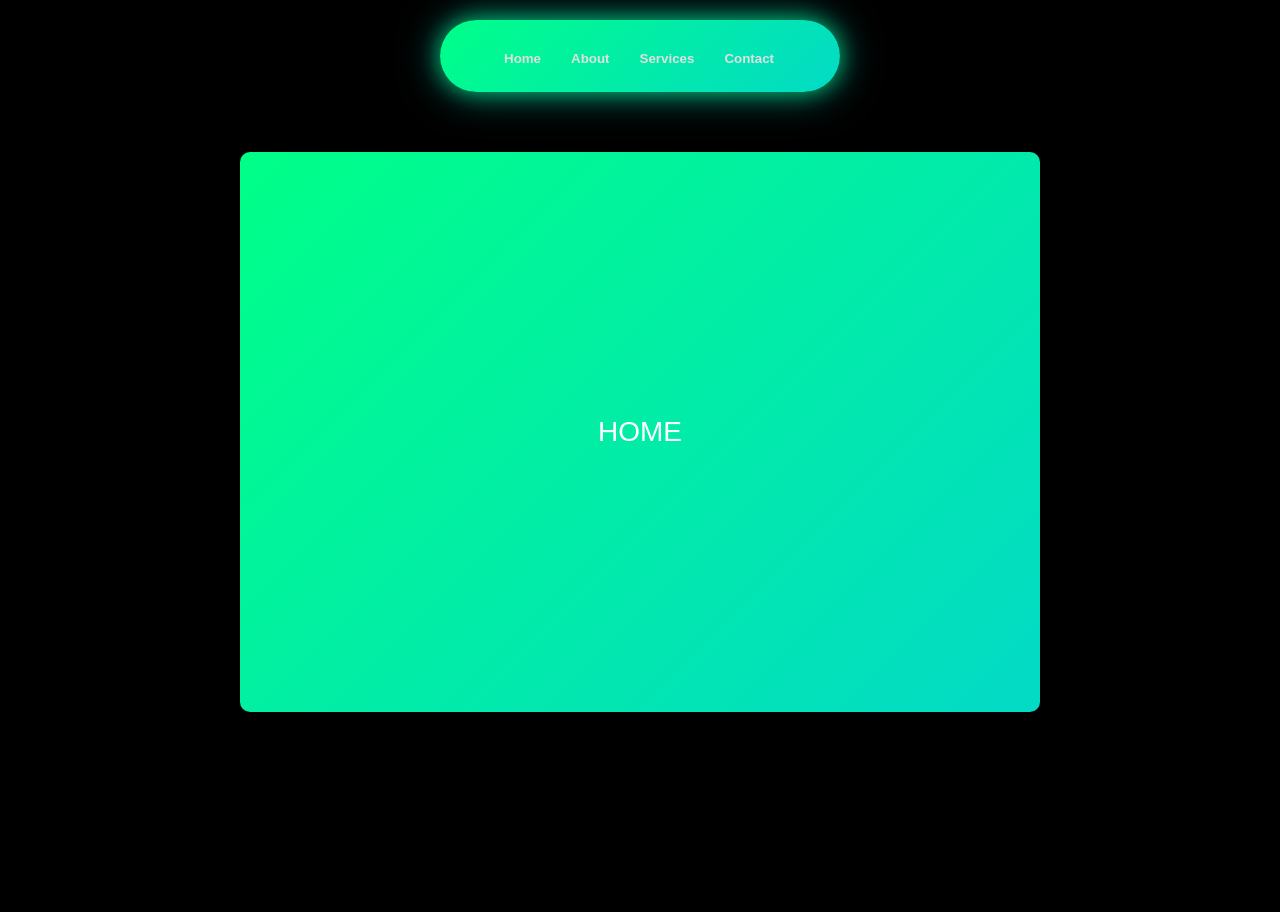
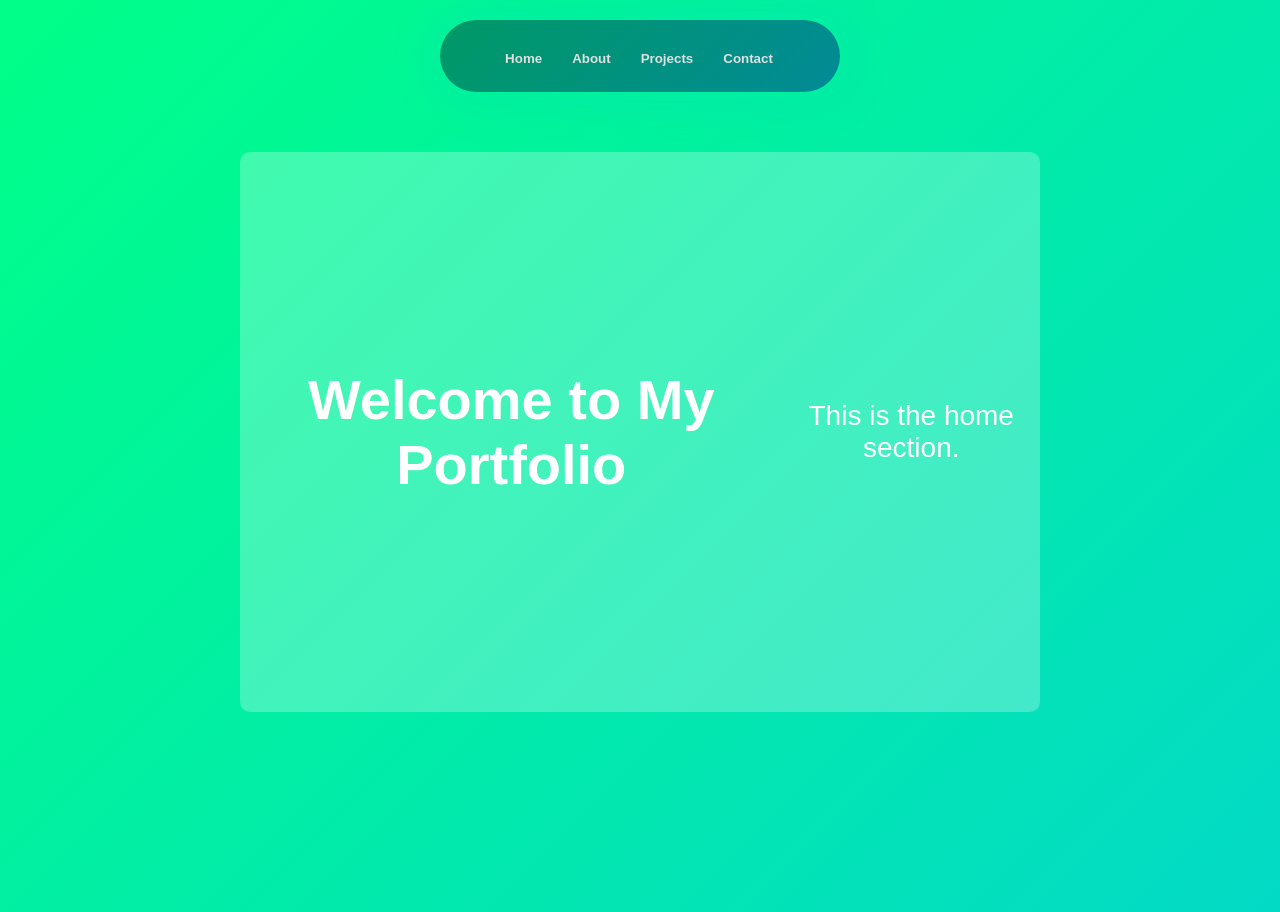
Before and after one commit to Chauhan-saab2006/potfolio1, a plain HTML site: page index.html in a window 1280 px wide. Shown: the top 912 px of the page. Drawn offline with Linux system fonts and the light colour scheme.

Commit message:
basic design is complete

```diff
--- a/index.html
+++ b/index.html
@@ -9,17 +9,23 @@
 </head>
 
 <body>
-  <div class="nav">
+  <nav class="nav">
     <button onclick="showSection('home')">Home</button>
     <button onclick="showSection('about')">About</button>
-    <button onclick="showSection('services')">Services</button>
+    <button onclick="showSection('projects')">Projects</button>
     <button onclick="showSection('contact')">Contact</button>
-  </div>
+  </nav>
 
   <div class="sections">
-    <div id="home" class="section active">HOME</div>
-    <div id="about" class="section">ABOUT</div>
-    <div id="services" class="section">SERVICES</div>
+    <div id="home" class="section active">
+      <h1>Welcome to My Portfolio</h1>
+      <p>This is the home section.</p>
+    </div>
+    <div id="about" class="section">
+      <h1>hey </h1>
+      <p>this my about section</p>
+    </div>
+    <div id="projects" class="section">Projects</div>
     <div id="contact" class="section">CONTACT</div>
   </div>
 
--- a/style.css
+++ b/style.css
@@ -4,7 +4,9 @@ body {
   overflow-y: hidden;
   font-family: Arial, sans-serif;
   text-align: center;
-  background-color: #000000;
+  /* background-color: #000000; */
+  background: linear-gradient(135deg, #00FF88, #03DAC6);
+  /* background: linear-gradient(135deg, rgba(255, 69, 0, 1), rgba(0, 255, 136, 0)); */
 }
 
 .nav {
@@ -16,7 +18,8 @@ body {
   top: 0;
   left: 0;
   transform: none;
-  background: linear-gradient(135deg, #00FF88, #03DAC6);
+background: linear-gradient(135deg, #009966, #028a96);
+  color: white;
   box-shadow: 0 0 20px rgba(0, 255, 136, 0.6),
     0 0 40px rgba(3, 218, 198, 0.6);
   display: flex;
@@ -66,22 +69,11 @@ body {
   transition: left 0.6s ease;
 }
 
-/* Backgrounds */
-#home {
-  background: linear-gradient(135deg, #00FF88, #03DAC6);
+#home, #about, #projects, #contact {
+  background: #ffffff40;
 }
 
-#about {
-  background: linear-gradient(135deg, #03DAC6, #0D6EFD);
-}
 
-#services {
-  background: linear-gradient(135deg, #8A2BE2, #03DAC6);
-}
-
-#contact {
-  background: linear-gradient(135deg, #FF4500, #00FF88);
-}
 
 /* Active state (centered) */
 .section.active {
```
Also changed, not shown: images/dp.jpeg (added), 1 other file.
